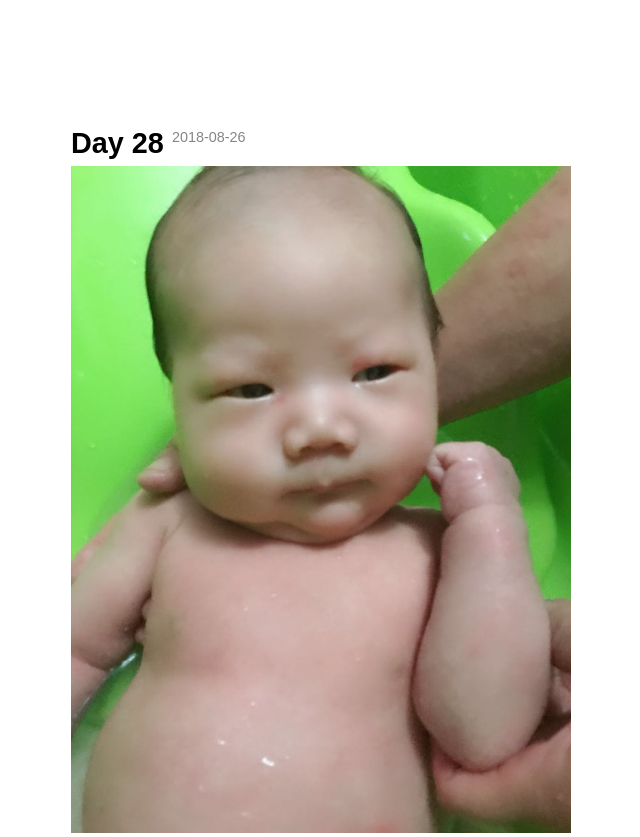
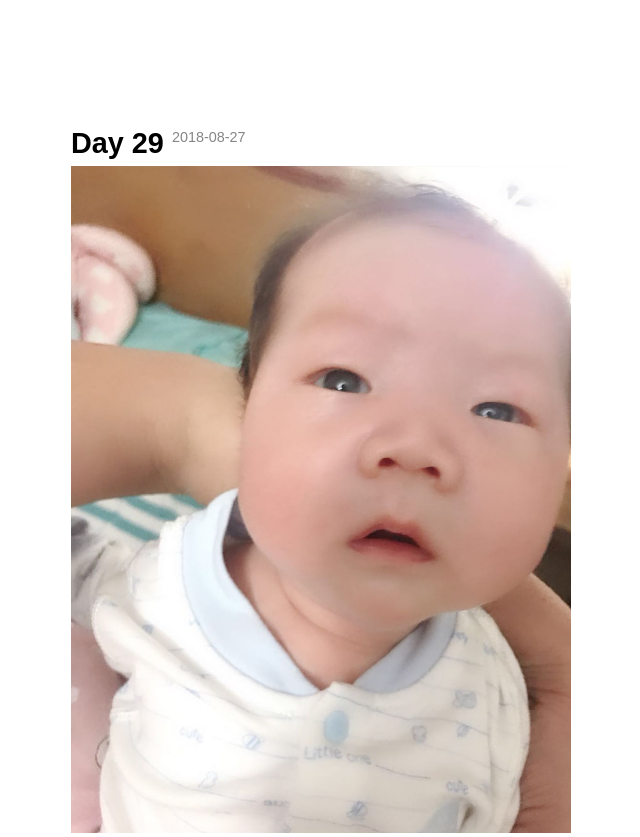
Before and after one commit to jaywcjlove/baby, a plain HTML site: page index.html in a window 1280 px wide. Shown: the part 520-1357 px from the top of the page, without its empty margins (319-959 px from the left). Drawn offline with Linux system fonts and the light colour scheme.

Commit message:
Baby 29th day.

```diff
--- a/index.html
+++ b/index.html
@@ -26,6 +26,12 @@
     </tbody>
   </table>
   <div class="photo">
+    <div>
+      <h2>Day 29 <sup>2018-08-27</sup></h2>
+      <div>
+        <img alt="王昭然" class="lazyload" data-src="images/day29.jpg" />
+      </div>
+    </div>
     <div>
       <h2>Day 28 <sup>2018-08-26</sup></h2>
       <div>
```
Also changed, not shown: images/day29.jpg (added).
